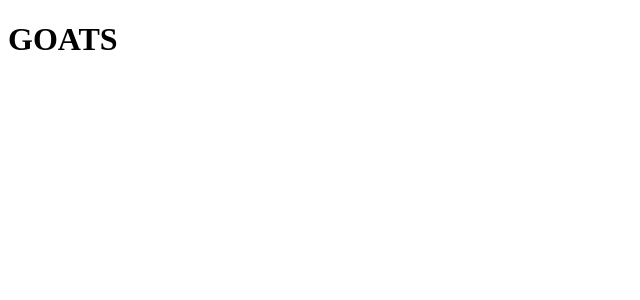
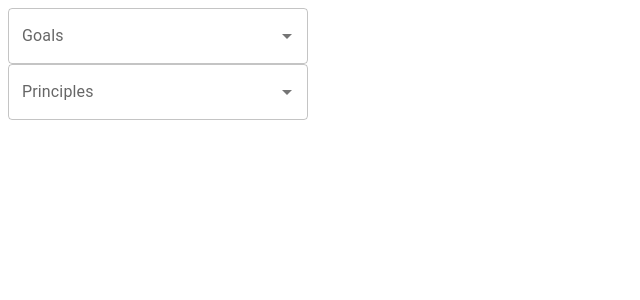
Before and after one commit to roanv/otnotes, a React (Create React App) app: page /note in a window 1280 px wide. Shown: the top 300 px of the page, without its empty margins (0-640 px from the left). Built offline with nearby package versions, Linux system fonts and the light colour scheme.

Commit message:
navigation structure react-router-dom

```diff
--- a/package.json
+++ b/package.json
@@ -12,6 +12,7 @@
     "express": "^4.18.1",
     "react": "^18.2.0",
     "react-dom": "^18.2.0",
+    "react-router-dom": "^6.3.0",
     "react-scripts": "5.0.1",
     "web-vitals": "^2.1.4"
   },
--- a/src/App.js
+++ b/src/App.js
@@ -1,5 +1,24 @@
-function App() {
-  return <h1>GOATS</h1>;
+import React, { Component } from "react";
+import { Navigate, Route, Routes } from "react-router-dom";
+
+import Note from "./components/note";
+
+class App extends Component {
+  componentDidMount() {
+    document.title = "GOATS";
+  }
+
+  render() {
+    return (
+      <React.Fragment>
+        <main className="container">
+          <Routes>
+            <Route path="/note" element={<Note />}></Route>
+          </Routes>
+        </main>
+      </React.Fragment>
+    );
+  }
 }
 
 export default App;
--- /dev/null
+++ b/src/components/dropDown.js
@@ -0,0 +1,16 @@
+import { Autocomplete, TextField } from "@mui/material";
+
+export default function DropDown({ options, label }) {
+  return (
+    <Autocomplete
+      id="combo-box-demo"
+      // multiple
+      // filterSelectedOptions
+      // freeSolo
+      autoHighlight
+      options={options}
+      sx={{ width: 300 }}
+      renderInput={(params) => <TextField {...params} label={label} />}
+    />
+  );
+}
--- /dev/null
+++ b/src/components/note.js
@@ -0,0 +1,35 @@
+import React, { Component } from "react";
+import DropDown from "./dropDown";
+
+class Note extends Component {
+  state = {
+    goals: [
+      "Balance",
+      "Ocular Control",
+      "Bilateral Integration",
+      "Fine Motor Control",
+      "Visual Perception",
+    ],
+    principles: [
+      "Weight shift",
+      "Elongation",
+      "Rotation",
+      "Narrow base of support",
+      "Elevate point of gravity",
+      "Decrease external support",
+      "Increase external resistance",
+      "Open & closed eyes",
+    ],
+  };
+
+  render() {
+    return (
+      <React.Fragment>
+        <DropDown options={this.state.goals} label="Goals" />
+        <DropDown options={this.state.principles} label="Principles" />
+      </React.Fragment>
+    );
+  }
+}
+
+export default Note;
--- a/src/index.js
+++ b/src/index.js
@@ -1,6 +1,11 @@
 import React from "react";
 import ReactDOM from "react-dom/client";
 import App from "./App";
+import { BrowserRouter } from "react-router-dom";
 
 const root = ReactDOM.createRoot(document.getElementById("root"));
-root.render(<App />);
+root.render(
+  <BrowserRouter>
+    <App />
+  </BrowserRouter>
+);
```
Also changed, not shown: 1 other file (tests, documents, lock files or other folders).
